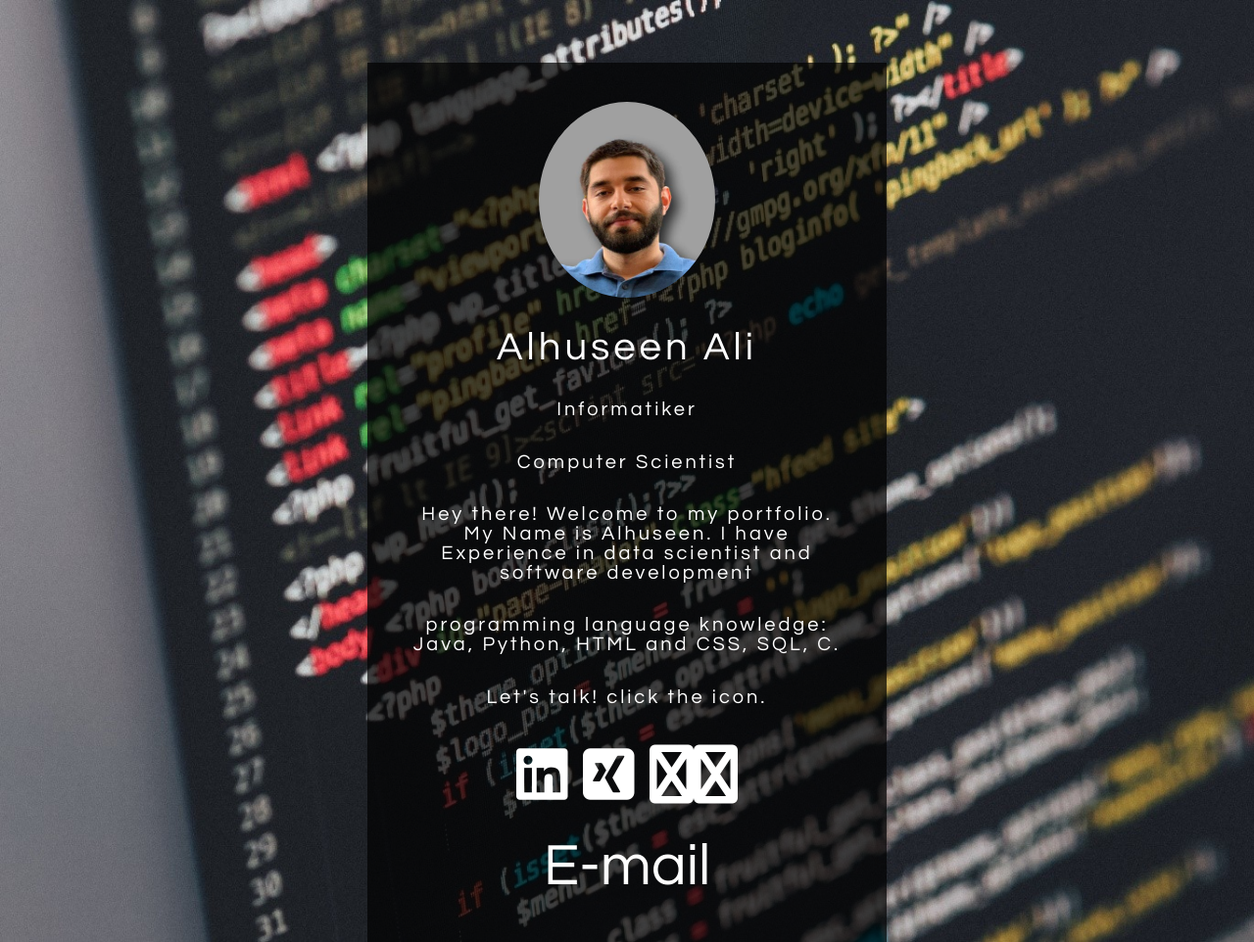
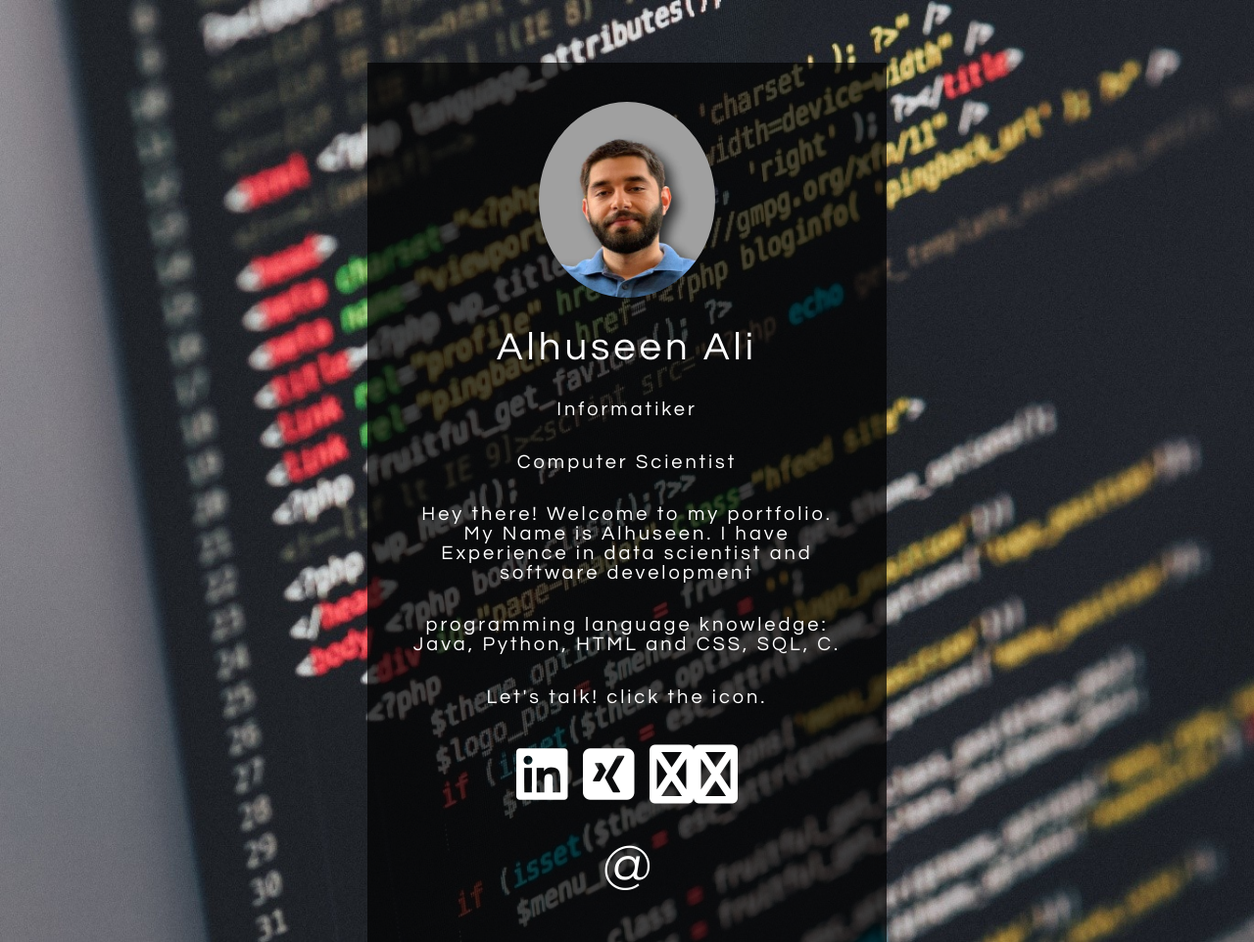
Before and after one commit to Husi97/Alhuseen-ali, a plain HTML site: page index.html in a window 1280 px wide. Shown: the whole page at 98% size. Drawn offline with Linux system fonts and the light colour scheme.

Commit message:
Update index.html

```diff
--- a/index.html
+++ b/index.html
@@ -33,7 +33,7 @@
     <li><a href="https://www.xing.com/profile/Alhuseen_Ali/portfolio"><i class="fa fa-xing-square" aria-hidden="true"></i></a></li>
     <li><a href="https://www.instagram.com/alhuseennali"><i class="fa fa-instagram-square" aria-hidden="true">&#xf16d;</i></a></li>
    <p>
-    <li><a href="mailto:husseinali00.ha@gmail.com">E-mail</a></li>
+    <li><a href="mailto:husseinali00.ha@gmail.com">@</a></li>
 
   </ul>
  </div>
```
